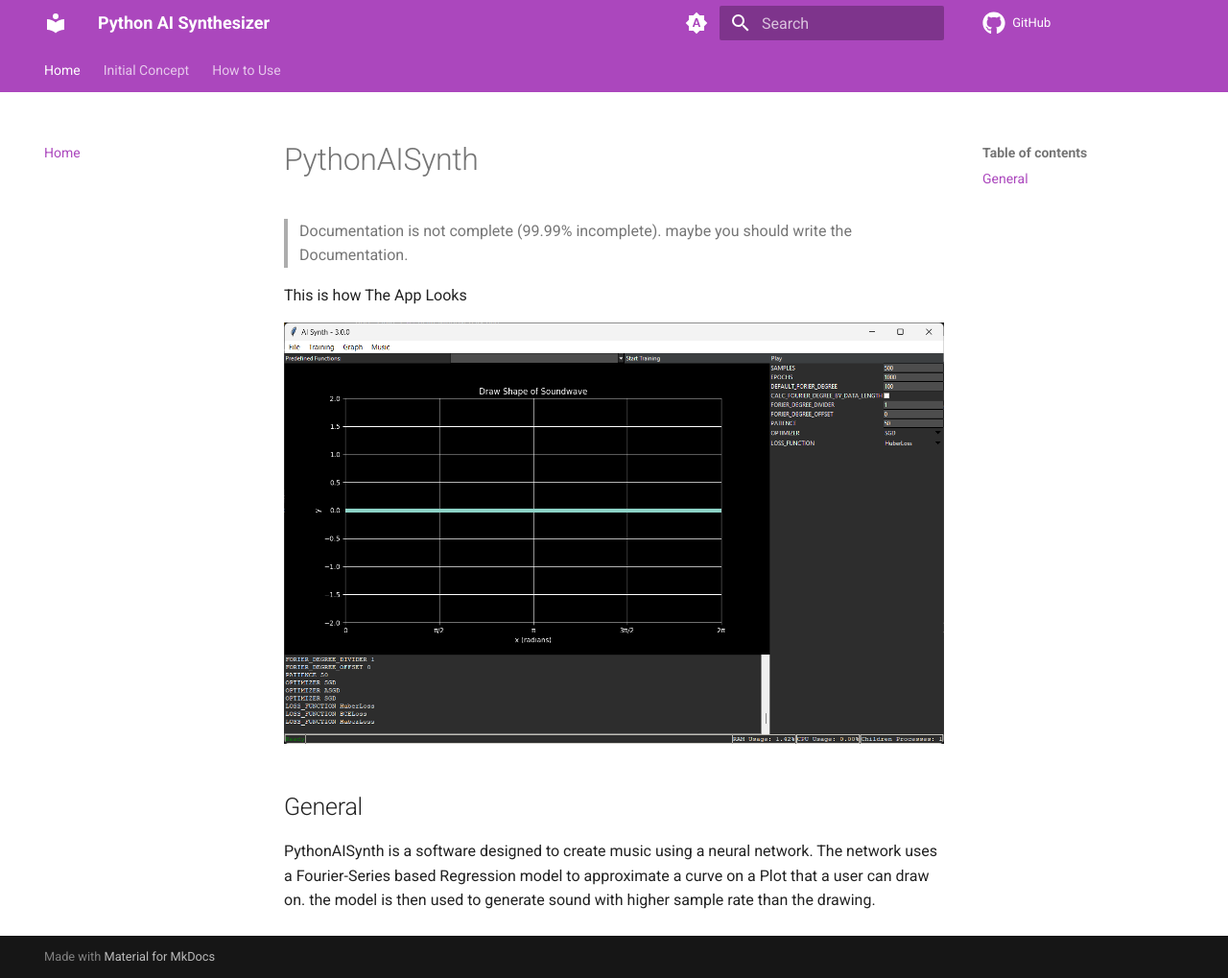
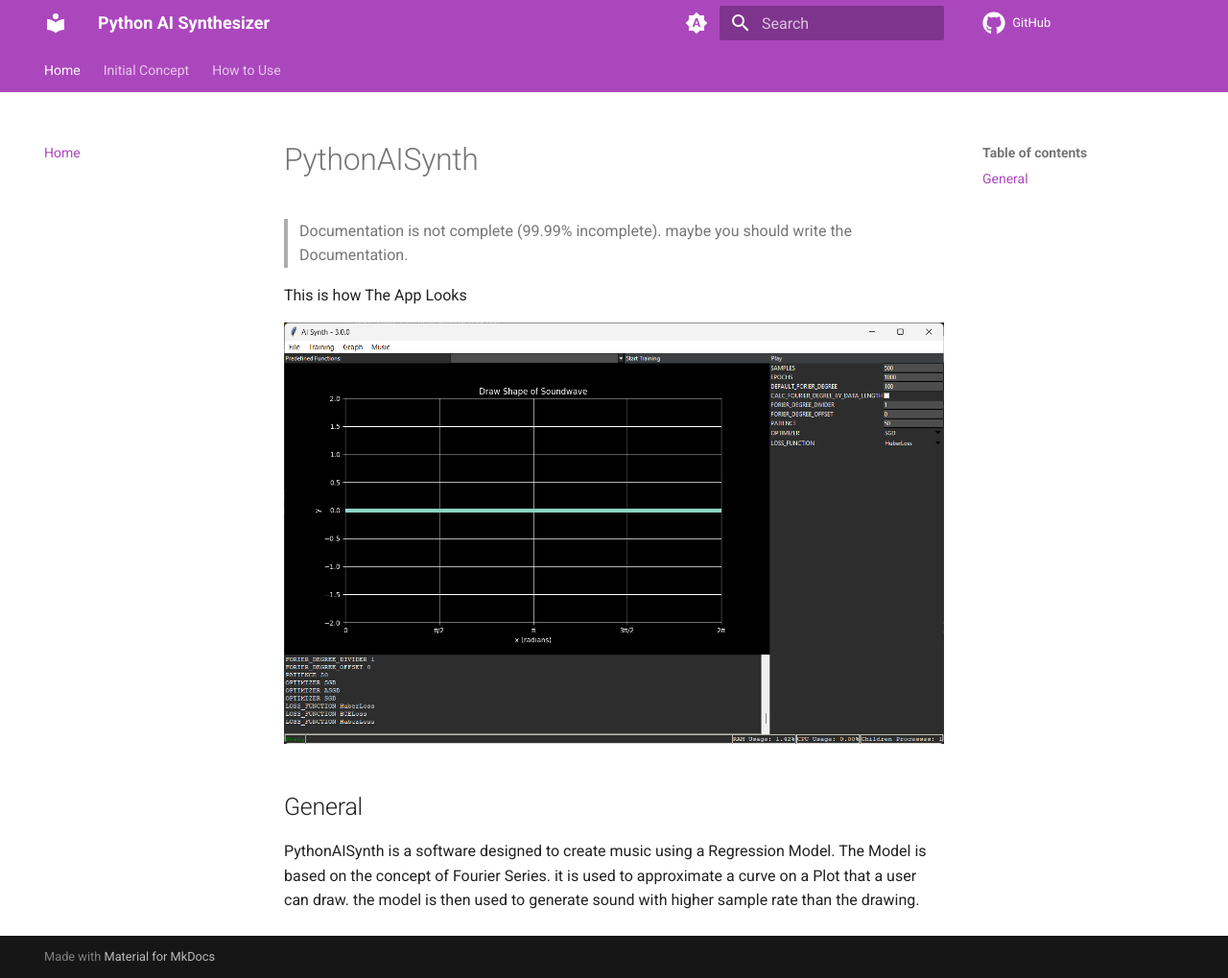
Before and after one commit to thetechnicker/PythonAISynth, an MkDocs documentation site: the page built from docs/index.md, in a window 1280 px wide and 1019 px high. Shown: the whole window at 96% size. Built offline with MkDocs 1.6.1 and Material for MkDocs 9.7.7, drawn with Linux system fonts in a browser that asks for light colours; comment, search, counter and statistics services are not loaded.

Commit message:
description update

```diff
--- a/docs/index.md
+++ b/docs/index.md
@@ -9,4 +9,4 @@ This is how The App Looks
 
 ## General
 
-PythonAISynth is a software designed to create music using a neural network. The network uses a Fourier-Series based Regression model to approximate a curve on a Plot that a user can draw on. the model is then used to generate sound with higher sample rate than the drawing.
+PythonAISynth is a software designed to create music using a Regression Model. The Model is based on the concept of Fourier Series. it is used to approximate a curve on a Plot that a user can draw. the model is then used to generate sound with higher sample rate than the drawing.
```
